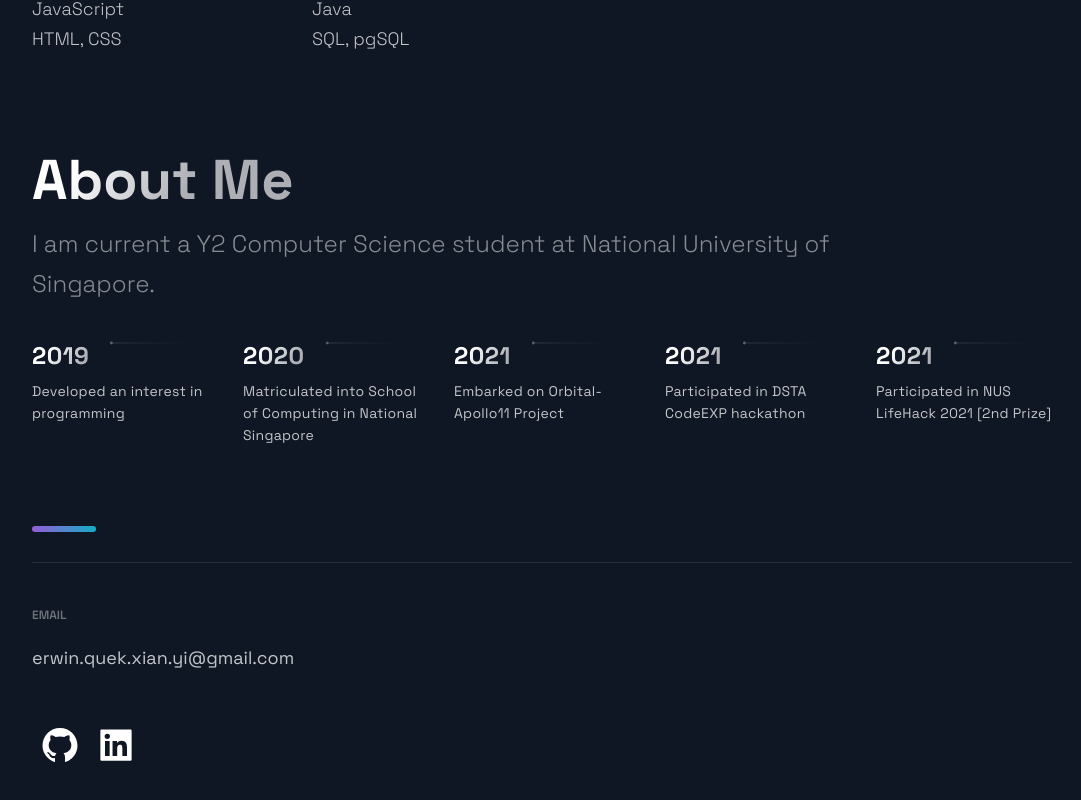
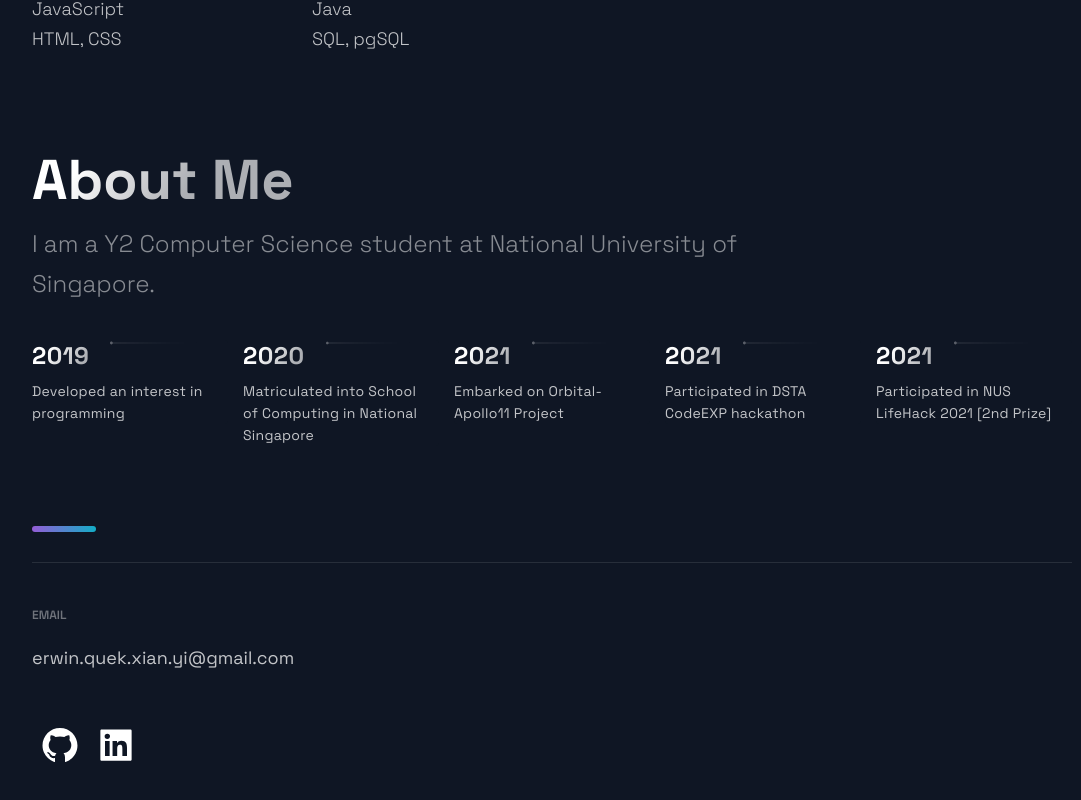
Before and after one commit to erwinqxy/portfolio, a Next.js app: page / in a window 1280 px wide. Shown: the part 3820-4620 px from the top of the page, without its empty margins (88-1169 px from the left). Built offline with nearby package versions, Linux system fonts and the light colour scheme.

Commit message:
fix typo

```diff
--- a/src/components/TimeLine/TimeLine.js
+++ b/src/components/TimeLine/TimeLine.js
@@ -47,7 +47,7 @@ const Timeline = () => {
     <Section id="about">
       <SectionTitle>About Me</SectionTitle>
       <SectionText>
-        I am current a Y2 Computer Science student at National University of Singapore.
+        I am a Y2 Computer Science student at National University of Singapore.
       </SectionText>
       <CarouselContainer ref={carouselRef} onScroll={handleScroll}>
         <>
```
